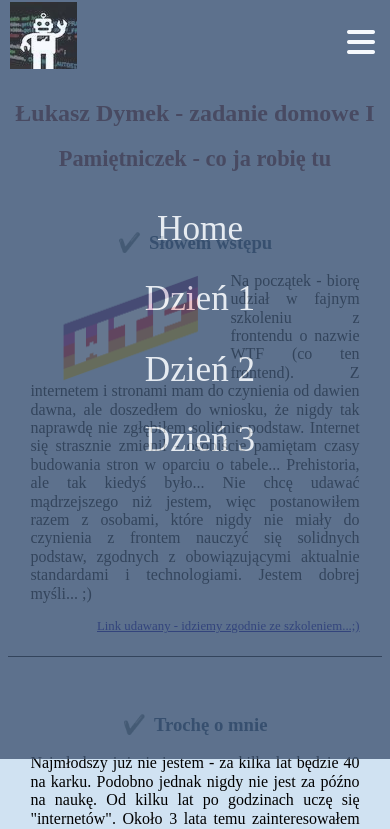
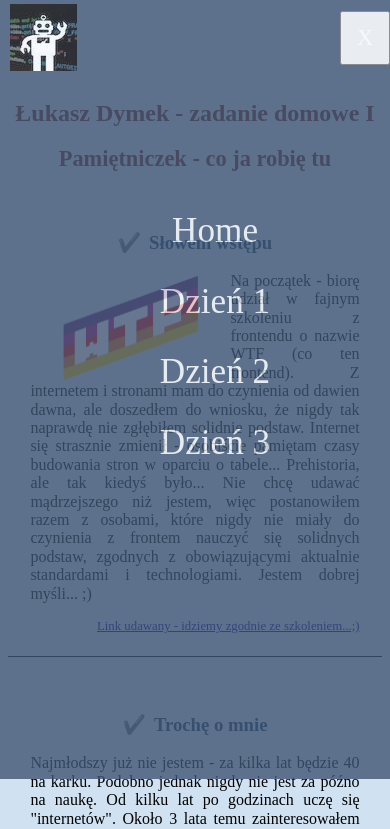
Before and after one commit to jundymek/homepage-gulp, a website: page src/content/index.html in a window 390 px wide. Both pictures are taken after a click on the button 361 px from the left and 37 px from the top of the page. Shown: the top 829 px of the page. Drawn offline with nearby package versions, Linux system fonts and the light colour scheme; files that its build step writes are made by us from their sources; files whose address does not match are found by name.

Commit message:
feat: hamburger menu x animation

```diff
--- a/src/content/index.html
+++ b/src/content/index.html
@@ -30,7 +30,8 @@
             <a class="header__logo" href="./"><img class="header__logo-image" src="assets/images/jundymek.jpg"
                     alt="Logo" /></a>
             <button class="header__hamburger header__hamburger--js" aria-label="Otwarcie menu"><i
-                    class="fas fa-bars"></i></button>
+                    class="fas fa-bars fas--js"></i></button>
+            <button class="header__hamburger--close-js" aria-label="Zamknięcie menu"></button>
             <nav class="nav">
                 <ul class="nav__list nav__list--js">
                     <li class="nav__item">
--- a/src/js/main.js
+++ b/src/js/main.js
@@ -2,8 +2,14 @@
 
 function openMenu() {
     console.log("opem");
+    const hamburger = document.querySelector(".fas--js");
     const menu = document.querySelector(".nav__list--js");
+    const hamburgerClose = document.querySelector(".header__hamburger--close-js")
+    hamburgerClose.classList.toggle("header__hamburger--close")
     menu.classList.toggle("nav__list--open");
+    hamburger.classList.toggle("fab--animate")
+    hamburger.classList.toggle("fas")
+    hamburger.classList.toggle("fa-bars")
     const header = document.querySelector(".header--js");
     header.style.opacity = .8;
 }
@@ -18,8 +24,10 @@ function changer() {
 }
 
 const hamburger = document.querySelector(".header__hamburger--js");
+const hamburgerClose = document.querySelector(".header__hamburger--close-js")
 const change = document.querySelector(".changer");
 hamburger.addEventListener("click", openMenu);
+hamburgerClose.addEventListener("click",openMenu);
 window.addEventListener("scroll", scroll);
 if (change) {
     change.addEventListener("click", changer);
--- a/src/scss/main.scss
+++ b/src/scss/main.scss
@@ -1,5 +1,17 @@
 @import "_normalize";
 @import "_variables";
+
+@keyframes rotate-scale-up {
+    0% {
+        transform: scale(1) rotateZ(0);
+    }
+    50% {
+        transform: scale(2) rotateZ(180deg);
+    }
+    100% {
+        transform: scale(1) rotateZ(360deg);
+    }
+}
 
 html {
     box-sizing: border-box;
@@ -71,7 +83,12 @@ body {
         float: right;
         -webkit-background-clip: text;
         -webkit-text-fill-color: #0000a0;
-        background-image: linear-gradient(to right,#3C2435, red 50%, #d0e2f2 50%);
+        background-image: linear-gradient(
+            to right,
+            #3c2435,
+            red 50%,
+            #d0e2f2 50%
+        );
         background-size: 200% 100%;
         background-position: 100%;
         &:hover {
@@ -189,18 +206,19 @@ body {
     height: auto;
     align-items: center;
     grid-template-areas: "header__logo nav";
-    opacity: .9;
+    opacity: 0.9;
     @media (max-width: 768px) {
         grid-template-areas:
             "header__logo header__hamburger"
             "nav nav";
         grid-template-columns: 1fr auto;
         background-color: #405673;
-        opacity: .9;
+        opacity: 0.9;
     }
     &__hamburger {
         display: none;
         grid-area: header__hamburger;
+        position: relative;
         @media (max-width: 768px) {
             all: unset;
             text-align: right;
@@ -208,6 +226,17 @@ body {
             padding: 10px 15px;
             color: #ffffff;
             z-index: 1;
+        }
+        &--close {
+            grid-area: header__hamburger;
+            color: white;
+            font-size: 1.4rem;
+            padding: 12px 15px;
+            z-index: 1;
+            animation: rotate-scale-up 0.45s linear both;
+            &::before {
+                content: "X";
+            }
         }
     }
     &__logo {
@@ -217,6 +246,7 @@ body {
     }
     &__logo-image {
         margin-left: 0.6rem;
+        margin-top: 4px;
         pointer-events: auto;
     }
 }
@@ -250,7 +280,7 @@ body {
         min-width: 3.5rem;
         height: auto;
         padding: 2rem 0.4rem;
-        transition: background-color 0.2s ease-out;
+        // transition: background-color 0.2s ease-out;
         &:hover {
             background-color: #8aa6bf;
         }
@@ -281,17 +311,15 @@ body {
             opacity: 0;
             margin: 0;
             height: 0;
-            padding: 0 0 5px 10px;
+            align-items: center;
             z-index: -1;
+            transition: height 1s, opacity 1s, visibility 1s, margin 1s;
         }
         &--open {
             height: 100vh;
-            opacity: .9;
-            background: transparent;
-            align-items: center;
+            opacity: 0.9;
             z-index: -1;
             visibility: visible;
-            transition: 1s;
             margin-top: -160px;
         }
     }
```
